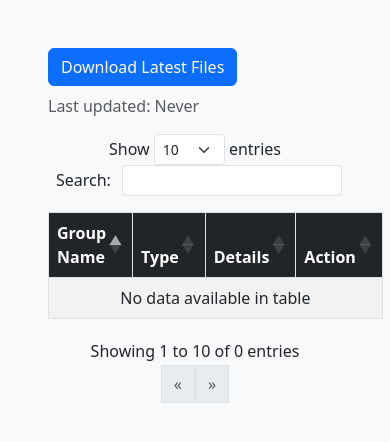
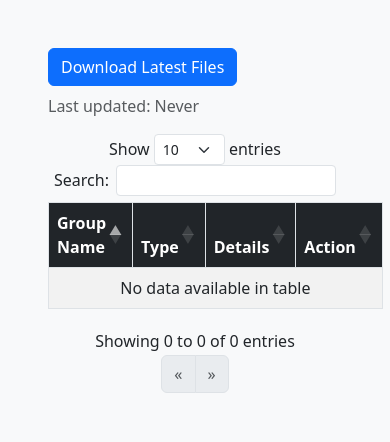
Before and after one commit to ismailengin/envanter-app, a Flask app: template templates/fw.html in a window 390 px wide. Shown: the part 184-626 px from the top of the page. Run offline with Flask 3, Linux system fonts and the light colour scheme; the template is opened without the code that fills it, so the values that code supplies are empty; some libraries are stand-ins or nearby versions.

Commit message:
Revert "Enhance DataTable functionality with controls and loading effects"
This reverts commit 2c98dd0563e3cab1c7a55b56107f5477ee19d174.

```diff
--- a/templates/fw.html
+++ b/templates/fw.html
@@ -25,30 +25,6 @@
     </div>
     <div class="row">
         <div class="col">
-            <!-- Add DataTable controls -->
-            <div class="dataTables_wrapper">
-                <div class="row mb-3">
-                    <div class="col-sm-12 col-md-6">
-                        <div class="dataTables_length">
-                            <label>Show
-                                <select class="form-select form-select-sm" style="width: auto; display: inline-block;">
-                                    <option value="10">10</option>
-                                    <option value="25">25</option>
-                                    <option value="50">50</option>
-                                    <option value="100">100</option>
-                                </select> entries
-                            </label>
-                        </div>
-                    </div>
-                    <div class="col-sm-12 col-md-6">
-                        <div class="dataTables_filter text-end">
-                            <label>Search:
-                                <input type="search" class="form-control form-control-sm" placeholder=""
-                                    aria-controls="dataTable">
-                            </label>
-                        </div>
-                    </div>
-                </div>
             <table id="dataTable" class="table table-striped table-bordered compact" style="width: 100%;">
                 <thead>
                     <tr>
@@ -56,7 +32,7 @@
                         <th>Type</th>
                         <th>Details</th>
                         <th>Action</th>
-                            <th class="d-none">Search Data</th>
+                        <th class="d-none">Search Data</th> <!-- Gizli kolon -->
                     </tr>
                 </thead>
                 <tbody>
@@ -103,26 +79,6 @@
                     {% endfor %}
                 </tbody>
             </table>
-                <div class="row">
-                    <div class="col-sm-12 col-md-5">
-                        <div class="dataTables_info" role="status" aria-live="polite">
-                            Showing 1 to 10 of 0 entries
-                        </div>
-                    </div>
-                    <div class="col-sm-12 col-md-7">
-                        <div class="dataTables_paginate paging_simple_numbers">
-                            <ul class="pagination justify-content-end">
-                                <li class="paginate_button previous disabled">
-                                    <a href="#" class="page-link">&laquo;</a>
-                                </li>
-                                <li class="paginate_button next disabled">
-                                    <a href="#" class="page-link">&raquo;</a>
-                                </li>
-                            </ul>
-                        </div>
-                    </div>
-                </div>
-            </div>
         </div>
     </div>
 </div>
@@ -211,17 +167,7 @@
     }
 
     #loadingOverlay.show {
-        display: flex !important;
-    }
-
-    /* Hide DataTable controls initially */
-    .dataTables_wrapper {
-        opacity: 0;
-        transition: opacity 0.3s ease-in-out;
-    }
-
-    .dataTables_wrapper.ready {
-        opacity: 1;
+        display: flex;
     }
 </style>
 
@@ -232,8 +178,6 @@
 
         const groupsData = JSON.parse('{{ groups_dict|tojson|safe }}');
 
-        // Simulate loading delay
-        setTimeout(function () {
         // Initialize DataTable with updated configuration
         const table = $('#dataTable').DataTable({
             "pageLength": 10,
@@ -245,8 +189,10 @@
                     "searchable": true
                 }
             ],
-                // Remove the default DOM structure since we're providing our own
-                "dom": "t",
+            // Add Bootstrap styling
+            "dom": "<'row'<'col-sm-12 col-md-6'l><'col-sm-12 col-md-6'f>>" +
+                "<'row'<'col-sm-12'tr>>" +
+                "<'row'<'col-sm-12 col-md-5'i><'col-sm-12 col-md-7'p>>",
             "language": {
                 "paginate": {
                     "previous": "&laquo;",
@@ -254,9 +200,8 @@
                 }
             },
             "initComplete": function () {
-                    // Hide loading overlay and show DataTable controls
+                // Hide loading overlay when DataTable is fully initialized
                 $('#loadingOverlay').removeClass('show');
-                    $('.dataTables_wrapper').addClass('ready');
             }
         });
 
@@ -577,7 +522,6 @@
                 }
             });
         });
-        }, 1000);
     });
 </script>
 {% endblock %}
```
Lines whose indentation alone changed are shown as unchanged.
